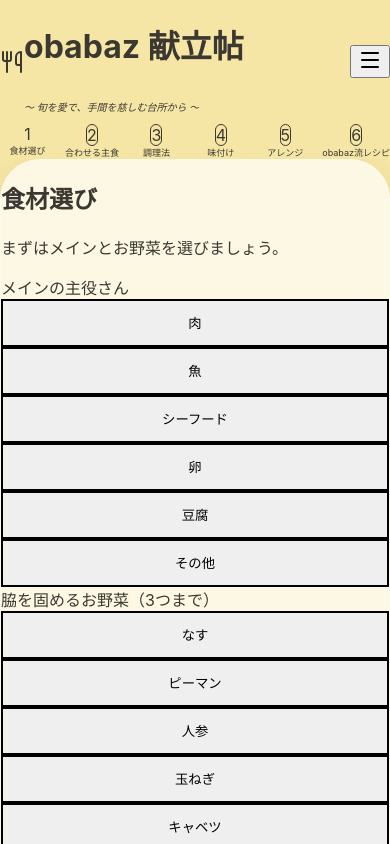
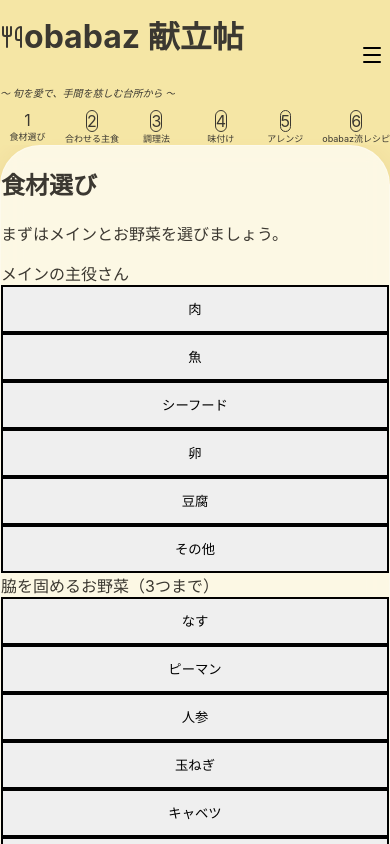
Before and after one commit to obabaz-meal-design/obabaz-kondate, a React (Vite) app: page / in a window 390 px wide. Shown: the top 844 px of the page. Built offline with nearby package versions, Linux system fonts and the light colour scheme.

Commit message:
Improve mobile UI and remove menu border

```diff
--- a/src/App.jsx
+++ b/src/App.jsx
@@ -215,18 +215,18 @@ export default function App() {
                     <motion.div
                         initial={{ opacity: 0, x: -20 }}
                         animate={{ opacity: 1, x: 0 }}
-                        className="flex items-center gap-2 overflow-hidden"
+                        className="flex flex-col items-start overflow-hidden"
                     >
+                        <div className="flex items-center gap-2">
                             <Utensils className="w-6 h-6 md:w-8 md:h-8 text-obabaz-warm-600 flex-shrink-0" />
-                        <div className="flex flex-col items-start overflow-hidden">
-                            <h1 className="text-xl md:text-3xl font-bold text-obabaz-warm-600 truncate leading-tight">obabaz 献立帖</h1>
-                            <p className="text-obabaz-earth-500 italic text-[10px] md:text-sm truncate">〜 旬を愛で、手間を慈しむ台所から 〜</p>
+                            <h1 className="text-xl md:text-3xl font-bold text-obabaz-warm-600 truncate leading-none">obabaz 献立帖</h1>
                         </div>
+                        <p className="text-obabaz-earth-500 italic text-[10px] md:text-sm truncate ml-8 md:ml-10 mt-1">〜 旬を愛で、手間を慈しむ台所から 〜</p>
                     </motion.div>
 
                     <button
                         onClick={() => setIsMenuOpen(true)}
-                        className="p-2 transition-all active:scale-90 flex-shrink-0"
+                        className="w-12 h-12 flex items-center justify-center transition-all active:scale-90 flex-shrink-0 bg-transparent border-0 shadow-none outline-none appearance-none p-0"
                         aria-label="メニューを開く"
                     >
                         <Menu className="w-8 h-8 text-obabaz-warm-600" />
@@ -286,7 +286,7 @@ export default function App() {
                                                     key={m}
                                                     onClick={() => setFormData(prev => ({ ...prev, main: m }))}
                                                     className={cn(
-                                                        "px-5 py-4 rounded-2xl border-2 transition-all font-bold min-h-[48px] text-lg w-full flex items-center justify-center",
+                                                        "px-5 rounded-2xl border-2 transition-all font-bold h-[48px] min-h-[48px] text-lg w-full flex items-center justify-center flex-shrink-0",
                                                         formData.main === m
                                                             ? "bg-[#AFC8E8] border-[#AFC8E8] text-white shadow-md transform scale-[1.02]"
                                                             : "bg-white border-obabaz-warm-100 text-obabaz-earth-700 hover:border-obabaz-warm-300"
@@ -322,7 +322,7 @@ export default function App() {
                                                     key={v}
                                                     onClick={() => toggleVegetable(v)}
                                                     className={cn(
-                                                        "px-4 py-4 rounded-2xl border-2 transition-all font-bold text-lg min-h-[48px] w-full flex items-center justify-center",
+                                                        "px-4 rounded-2xl border-2 transition-all font-bold text-lg h-[48px] min-h-[48px] w-full flex items-center justify-center flex-shrink-0",
                                                         formData.vegetables.includes(v)
                                                             ? "bg-[#AFC8E8] border-[#AFC8E8] text-white shadow-md scale-[1.02]"
                                                             : "bg-white border-obabaz-earth-100 text-obabaz-earth-700 hover:border-obabaz-warm-200"
@@ -361,7 +361,7 @@ export default function App() {
                                                 key={s}
                                                 onClick={() => setFormData(prev => ({ ...prev, staple: s }))}
                                                 className={cn(
-                                                    "px-6 py-4 rounded-2xl border-2 transition-all font-bold min-h-[48px] text-lg w-full flex items-center justify-center",
+                                                    "px-6 rounded-2xl border-2 transition-all font-bold h-[48px] min-h-[48px] text-lg w-full flex items-center justify-center flex-shrink-0",
                                                     formData.staple === s
                                                         ? "bg-[#AFC8E8] border-[#AFC8E8] text-white shadow-md scale-[1.02]"
                                                         : "bg-white border-obabaz-earth-50 text-obabaz-earth-700 hover:border-obabaz-warm-200"
@@ -380,7 +380,7 @@ export default function App() {
                                                         key={t}
                                                         onClick={() => setFormData(prev => ({ ...prev, stapleTemp: t }))}
                                                         className={cn(
-                                                            "px-6 py-4 rounded-full border-2 transition-all font-bold min-h-[48px] text-lg w-full flex items-center justify-center",
+                                                            "px-6 rounded-full border-2 transition-all font-bold h-[48px] min-h-[48px] text-lg w-full flex items-center justify-center flex-shrink-0",
                                                             formData.stapleTemp === t
                                                                 ? "bg-[#AFC8E8] border-[#AFC8E8] text-white shadow-md scale-[1.02]"
                                                                 : "bg-white border-obabaz-earth-50 text-obabaz-earth-700 hover:border-obabaz-warm-200"
@@ -419,7 +419,7 @@ export default function App() {
                                             key={m}
                                             onClick={() => setFormData(prev => ({ ...prev, method: m }))}
                                             className={cn(
-                                                "p-6 rounded-3xl border-2 text-center transition-all font-bold shadow-sm min-h-[48px] text-lg w-full flex items-center justify-center",
+                                                "rounded-3xl border-2 text-center transition-all font-bold shadow-sm h-[48px] min-h-[48px] text-lg w-full flex items-center justify-center flex-shrink-0",
                                                 formData.method === m
                                                     ? "bg-[#AFC8E8] border-[#AFC8E8] text-white shadow-lg transform scale-[1.02]"
                                                     : "bg-white border-obabaz-earth-50 text-obabaz-earth-700 hover:border-obabaz-warm-200"
@@ -460,7 +460,7 @@ export default function App() {
                                                     key={u}
                                                     onClick={() => setFormData(prev => ({ ...prev, umami: u }))}
                                                     className={cn(
-                                                        "px-5 py-4 rounded-full border-2 transition-all font-bold min-h-[48px] text-lg w-full flex items-center justify-center",
+                                                        "px-5 rounded-full border-2 transition-all font-bold h-[48px] min-h-[48px] text-lg w-full flex items-center justify-center flex-shrink-0",
                                                         formData.umami === u
                                                             ? "bg-[#AFC8E8] border-[#AFC8E8] text-white shadow-md transform scale-[1.02]"
                                                             : "bg-white border-obabaz-warm-50 text-obabaz-earth-700 hover:border-obabaz-warm-300"
@@ -496,7 +496,7 @@ export default function App() {
                                                     key={s}
                                                     onClick={() => setFormData(prev => ({ ...prev, salt: s }))}
                                                     className={cn(
-                                                        "px-5 py-4 rounded-full border-2 transition-all font-bold min-h-[48px] text-lg w-full flex items-center justify-center",
+                                                        "px-5 rounded-full border-2 transition-all font-bold h-[48px] min-h-[48px] text-lg w-full flex items-center justify-center flex-shrink-0",
                                                         formData.salt === s
                                                             ? "bg-[#AFC8E8] border-[#AFC8E8] text-white shadow-md transform scale-[1.02]"
                                                             : "bg-white border-obabaz-warm-50 text-obabaz-earth-700 hover:border-obabaz-warm-300"
@@ -599,13 +599,15 @@ export default function App() {
                                                         ✕
                                                     </button>
                                                 </div>
-                                                <div className="grid grid-cols-1 gap-3 overflow-y-auto pr-2 custom-scrollbar">
+                                                <div className="flex-grow overflow-y-auto pr-2 custom-scrollbar min-h-0" style={{ maxHeight: '70vh' }}>
+                                                    <div className="flex flex-col gap-2 mb-4">
                                                         {ARRANGEMENTS.find(a => a.id === activeArrangementCategory)?.options.map(opt => (
                                                             <button
                                                                 key={opt}
                                                                 onClick={() => selectArrangementOption(activeArrangementCategory, opt)}
+                                                                style={{ minHeight: '48px', height: '48px', flexShrink: 0 }}
                                                                 className={cn(
-                                                                "px-5 py-4 rounded-full border-2 text-lg font-bold transition-all min-h-[48px] w-full flex items-center justify-center",
+                                                                    "px-5 rounded-full border-2 text-lg font-bold transition-all w-full flex items-center justify-center",
                                                                     formData.arrangements[activeArrangementCategory] === opt
                                                                         ? "bg-[#AFC8E8] border-[#AFC8E8] text-white shadow-md"
                                                                         : "bg-white border-obabaz-warm-100 text-obabaz-earth-700 hover:border-obabaz-warm-300"
@@ -619,7 +621,7 @@ export default function App() {
                                                         <motion.div
                                                             initial={{ opacity: 0, height: 0 }}
                                                             animate={{ opacity: 1, height: 'auto' }}
-                                                        className="mt-8 mb-4 px-2"
+                                                            className="mb-4 px-2"
                                                         >
                                                             <label className="block text-xs font-bold mb-2 text-[#AFC8E8] uppercase tracking-wider">具体的なアレンジを入力してください</label>
                                                             <input
@@ -638,6 +640,7 @@ export default function App() {
                                                             />
                                                         </motion.div>
                                                     )}
+                                                </div>
                                             </motion.div>
                                         )}
                                     </AnimatePresence>
```
Lines whose indentation alone changed are shown as unchanged.
